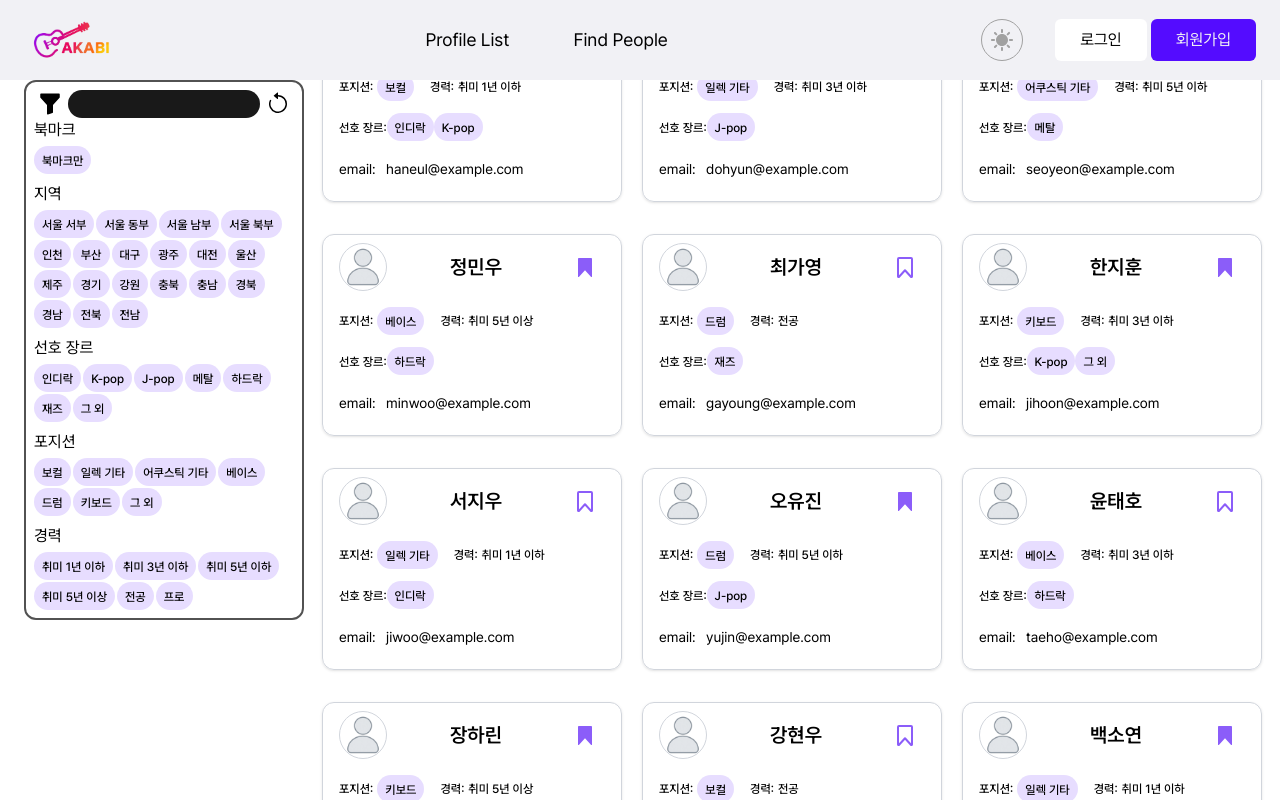
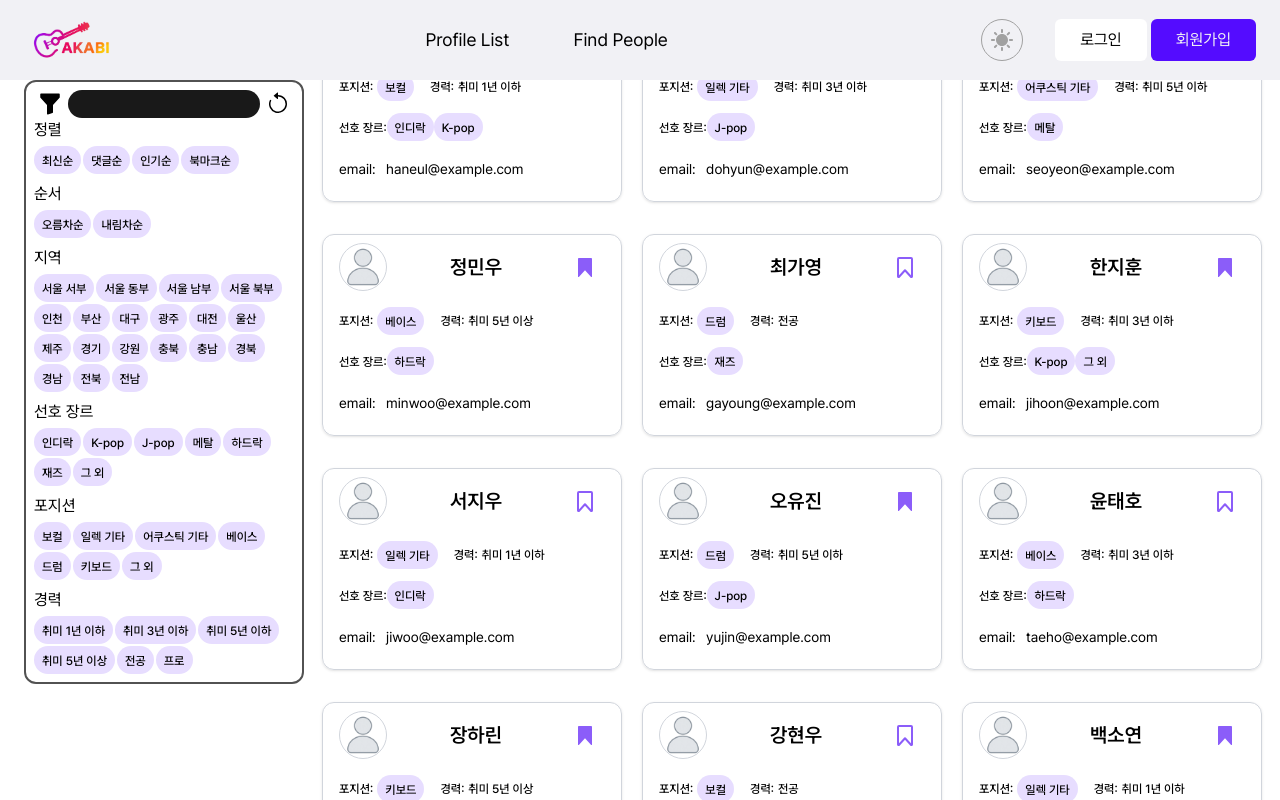
Before and after one commit to env-project/frontend, a React (Vite) app: page /profile in a window 1280 px wide. Shown: the top 800 px of the page. Built offline with nearby package versions, Linux system fonts and the light colour scheme.

Commit message:
#127 feat: 비로그인 시 북마크 필터 숨김, orderby sortby 분리

```diff
--- a/src/components/Filter.tsx
+++ b/src/components/Filter.tsx
@@ -77,12 +77,14 @@ interface FilterProps {
   filterType: "profileFilter" | "recruitmentPostFilter";
   breakPointPX?: number; //접었다 폈다 가능하게 하는 px(기본값은 640(tailwind의 sm 사이즈))
   className?: string;
+  isLogin?: boolean;
 }
 
 export default function Filter({
   filterType,
   breakPointPX = MOBILE_SIZE_PX,
   className = "",
+  isLogin = false,
 }: FilterProps) {
   //마스터 데이터 실제론 api로 받기
   const {
@@ -93,12 +95,18 @@ export default function Filter({
     orientations,
   } = MASTER_DATA;
 
-  const orders = [
+  const sortBys = [
     { id: "latest", name: "최신순" },
     { id: "comments", name: "댓글순" },
     { id: "views", name: "인기순" },
     { id: "boomark", name: "북마크순" },
   ];
+
+  const orderBys = [
+    { id: "asc", name: "오름차순" },
+    { id: "desc", name: "내림차순" },
+  ];
+
   const bookmarks = [{ id: "me", name: "북마크만" }];
 
   const [searchParams, setSearchParams] = useSearchParams();
@@ -154,11 +162,15 @@ export default function Filter({
         />
       </div>
       <div className={cn("flex flex-col space-y-2", isVisible ? "visible" : "hidden")}>
-        {/* 프로필 카드일 경우 순서, 지향은 숨김 */}
-        {!isProfile && (
-          <FilterSection queryKey="sort_by" title="순서" data={orders} mode="single" />
-        )}
-        <FilterSection queryKey="bookmarks" title={"북마크"} data={bookmarks} mode="single" />
+        <FilterSection queryKey="sort_by" title="정렬" data={sortBys} mode="single" />
+        {isProfile ? (
+          <FilterSection queryKey="order_by" title="순서" data={orderBys} mode="single" />
+        ) : null}
+
+        {isLogin ? (
+          <FilterSection queryKey="bookmarks" title={"북마크"} data={bookmarks} mode="single" />
+        ) : null}
+
         <FilterSection queryKey="region_ids" title={"지역"} data={regions} />
         <FilterSection queryKey="genre_ids" title={"선호 장르"} data={genres} />
         <FilterSection queryKey="positions_id" title={"포지션"} data={positions} />
```
